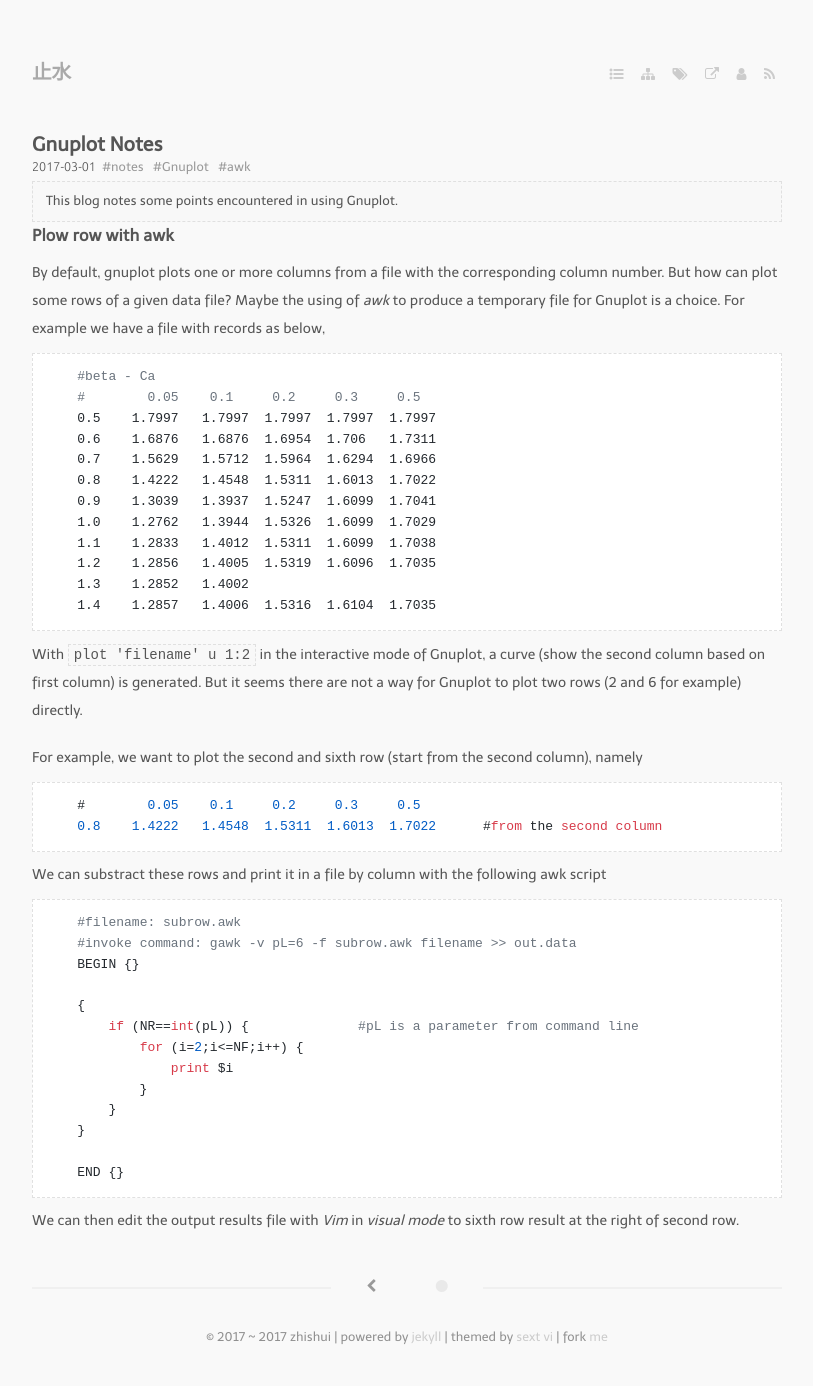
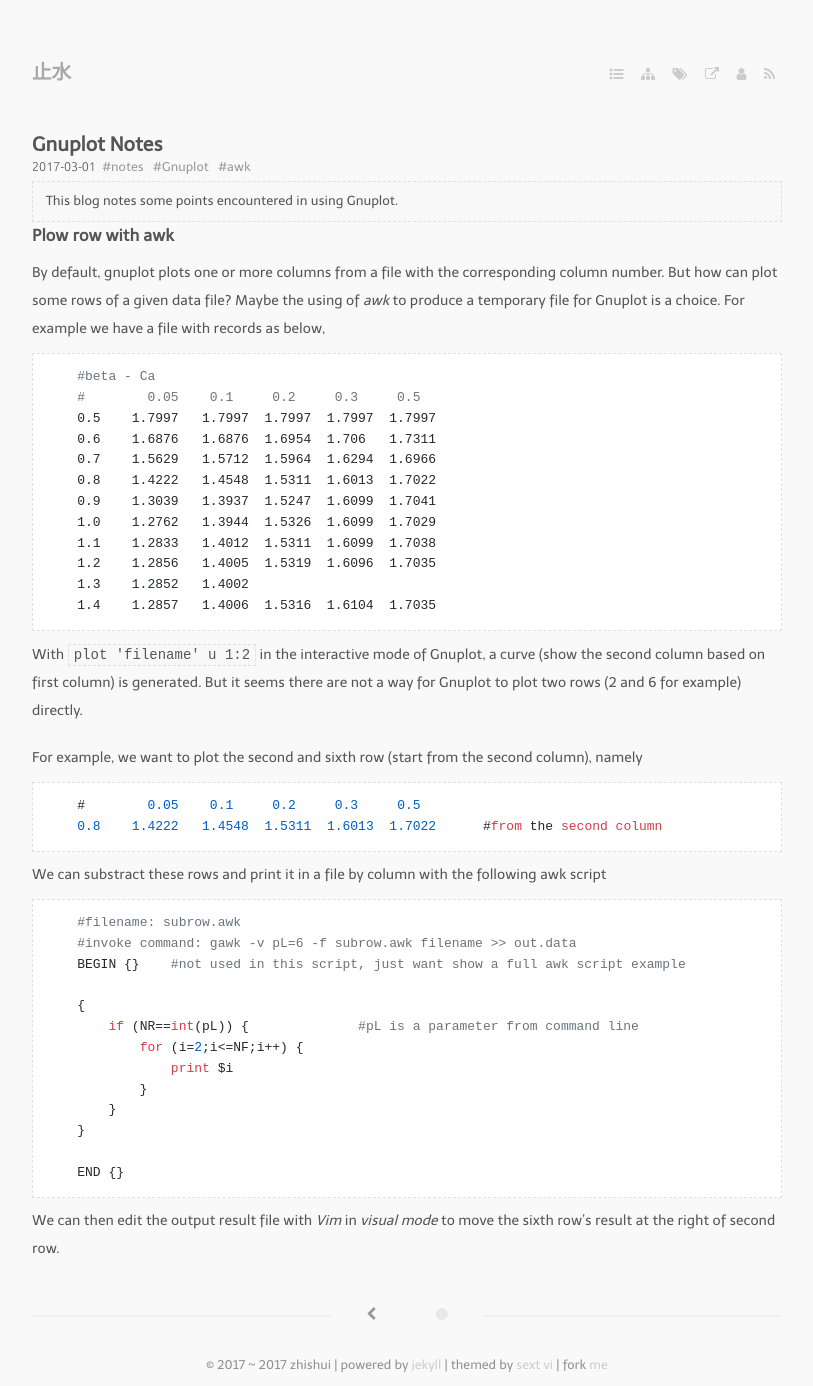
Before and after one commit to bizhishui/bizhishui.github.io, a Jekyll site: the page built from _posts/2017-03-01-Gnuplot-Notes.md, in a window 1280 px wide. Shown: the whole page, without its empty margins (233-1046 px from the left). Built offline with Jekyll 4.4.1, drawn with Linux system fonts in a browser that asks for light colours; nearby versions of some CDN libraries; some web fonts are replaced; a script that is not in the unit is left out; before the commit the page ends 1358 px from its top, so only the background shows below that.

Commit message:
small correction

````diff
--- a/_posts/2017-03-01-Gnuplot-Notes.md
+++ b/_posts/2017-03-01-Gnuplot-Notes.md
@@ -45,7 +45,7 @@ We can substract these rows and print it in a file by column with the following
 ```
     #filename: subrow.awk
     #invoke command: gawk -v pL=6 -f subrow.awk filename >> out.data
-    BEGIN {}
+    BEGIN {}    #not used in this script, just want show a full awk script example
 
     {
         if (NR==int(pL)) {              #pL is a parameter from command line
@@ -58,4 +58,4 @@ We can substract these rows and print it in a file by column with the following
     END {}
 ```
 
-We can then edit the output results file with *Vim* in *visual mode* to sixth row result at the right of second row.
+We can then edit the output result file with *Vim* in *visual mode* to move the sixth row's result at the right of second row.
````
